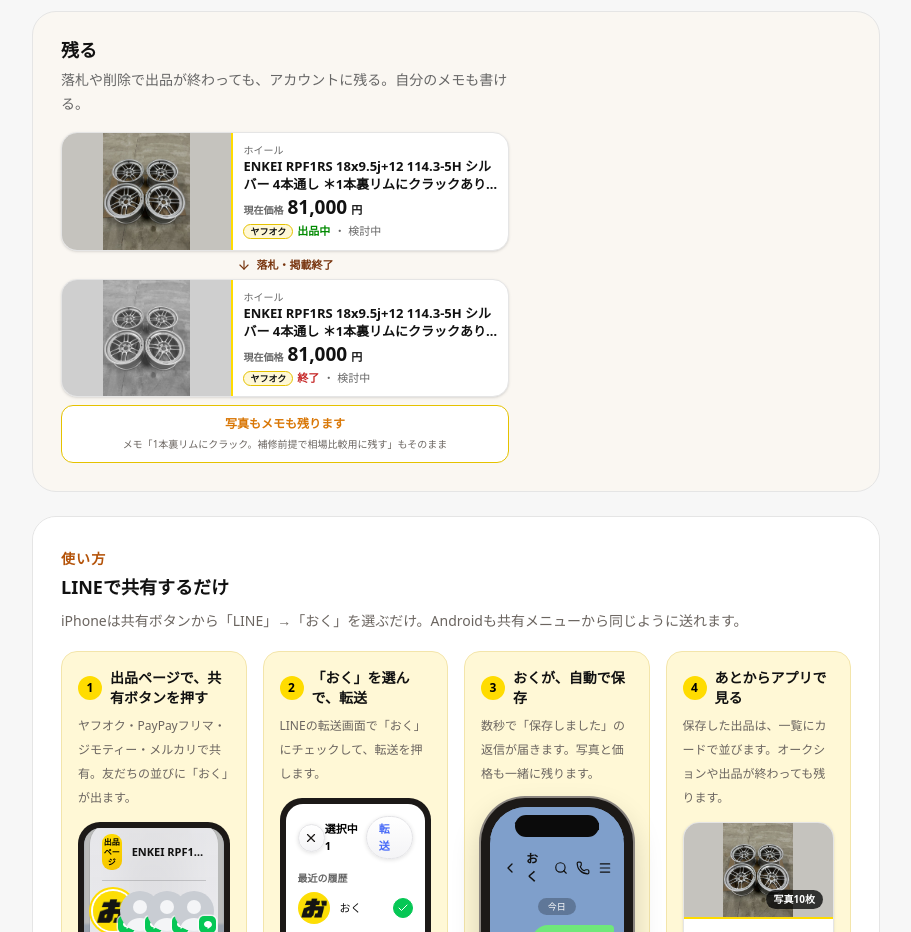
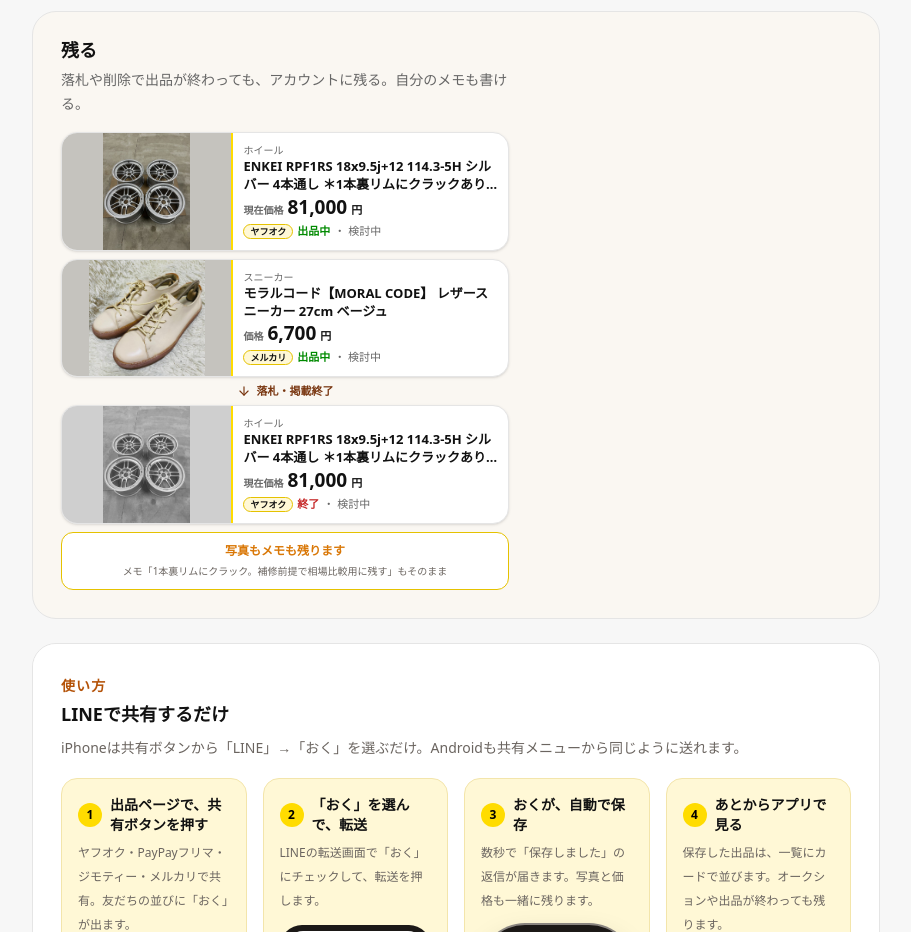
Before and after one commit to goodgunu/oku, a Next.js app: page / in a window 1280 px wide. Shown: the part 1600-2532 px from the top of the page, without its empty margins (184-1095 px from the left). Built offline with nearby package versions, Linux system fonts and the light colour scheme; no server answers.

Commit message:
Add ゆうが's Mercari listing as a second tutorial example.
Keep the ENKEI Yahoo cards, and show the Moral Code leather sneakers (6,700円, real photo) in the landing list so Mercari is visible too.

```diff
--- a/components/landing-mocks.tsx
+++ b/components/landing-mocks.tsx
@@ -25,12 +25,36 @@ export const SAMPLE_ACTIVE = {
   memo: "1本裏リムにクラック。補修前提で相場比較用に残す",
 };
 
+export const SAMPLE_MERCARI = {
+  site: "メルカリ",
+  category: "スニーカー",
+  title: "モラルコード【MORAL CODE】 レザースニーカー 27cm ベージュ",
+  titleShort: "モラルコード レザースニーカー 27cm",
+  priceLabel: "価格",
+  price: "6,700円",
+  priceNumber: "6,700",
+  photoCount: 10,
+  photo: "/samples/moral-code.jpg",
+};
+
+type Sample = {
+  site: string;
+  category: string;
+  title: string;
+  titleShort: string;
+  priceLabel: string;
+  price: string;
+  priceNumber: string;
+  photo: string;
+  photoCount: number;
+};
+
 const PHOTO_BG = "#C5C3BE";
 
-export function SamplePhoto({ className = "" }: { className?: string }) {
+export function SamplePhoto({ src = SAMPLE_ACTIVE.photo, className = "" }: { src?: string; className?: string }) {
   return (
     <Image
-      src={SAMPLE_ACTIVE.photo}
+      src={src}
       alt=""
       fill
       sizes="(max-width: 640px) 100vw, 420px"
@@ -39,20 +63,20 @@ export function SamplePhoto({ className = "" }: { className?: string }) {
   );
 }
 
-function Price({ size = 20 }: { size?: number }) {
+function Price({ sample, size = 20 }: { sample: Sample; size?: number }) {
   return (
     <p className="flex items-baseline gap-1 leading-none">
-      <span className="text-[10px] font-bold" style={{ color: "#666666" }}>{SAMPLE_ACTIVE.priceLabel}</span>
-      <span className="font-extrabold tabular-nums text-ink" style={{ fontSize: size }}>{SAMPLE_ACTIVE.priceNumber}</span>
+      <span className="text-[10px] font-bold" style={{ color: "#666666" }}>{sample.priceLabel}</span>
+      <span className="font-extrabold tabular-nums text-ink" style={{ fontSize: size }}>{sample.priceNumber}</span>
       <span className="text-[11px] font-bold text-ink">円</span>
     </p>
   );
 }
 
-function Badge() {
+function Badge({ sample }: { sample: Sample }) {
   return (
     <span className="inline-flex shrink-0 items-center rounded-full border border-[#E5C200] bg-[#FFF8D6] px-1.5 py-0.5 text-[9px] leading-none font-bold text-ink">
-      {SAMPLE_ACTIVE.site}
+      {sample.site}
     </span>
   );
 }
@@ -66,18 +90,18 @@ function SpecChip({ label, value }: { label: string; value: string }) {
   );
 }
 
-export function MiniCard({ ended }: { ended: boolean }) {
+export function MiniCard({ ended, sample = SAMPLE_ACTIVE }: { ended: boolean; sample?: Sample }) {
   return (
     <div className="flex min-w-0 overflow-hidden rounded-2xl border border-border bg-white shadow-sm">
       <div className={`relative w-[38%] shrink-0 self-stretch overflow-hidden ${ended ? "grayscale opacity-80" : ""}`} style={{ background: PHOTO_BG }}>
-        <SamplePhoto />
+        <SamplePhoto src={sample.photo} />
       </div>
       <div className="min-w-0 flex-1 border-l-2 p-2.5" style={{ borderColor: YELLOW }}>
-        <p className="text-[10px] font-medium" style={{ color: "#666666" }}>{SAMPLE_ACTIVE.category}</p>
-        <p className="line-clamp-2 break-words text-[13px] leading-snug font-bold text-ink">{SAMPLE_ACTIVE.title}</p>
-        <div className="mt-1"><Price size={19} /></div>
+        <p className="text-[10px] font-medium" style={{ color: "#666666" }}>{sample.category}</p>
+        <p className="line-clamp-2 break-words text-[13px] leading-snug font-bold text-ink">{sample.title}</p>
+        <div className="mt-1"><Price sample={sample} size={19} /></div>
         <p className="mt-1.5 flex flex-wrap items-center gap-x-1 gap-y-1 text-[11px]">
-          <Badge />
+          <Badge sample={sample} />
           <span className={ended ? "font-bold text-ended" : "font-bold text-live"}>{ended ? "終了" : "出品中"}</span>
           <span className="text-muted"> ・ 検討中</span>
         </p>
@@ -86,16 +110,19 @@ export function MiniCard({ ended }: { ended: boolean }) {
   );
 }
 
-// 出品中と終了を並べて、終わっても残ることを見せる
+// ヤフオクとメルカリの出品中を並べ、終わっても残ることも見せる
 export function MockList() {
   return (
-    <div role="img" aria-label="出品中の商品と、終了しても残る商品（サンプル）" className="mt-4 min-w-0 w-full">
-      <MiniCard ended={false} />
+    <div role="img" aria-label="ヤフオクとメルカリの出品中の商品と、終了しても残る商品（サンプル）" className="mt-4 min-w-0 w-full">
+      <div className="flex flex-col gap-2">
+        <MiniCard ended={false} sample={SAMPLE_ACTIVE} />
+        <MiniCard ended={false} sample={SAMPLE_MERCARI} />
+      </div>
       <div className="flex items-center justify-center gap-1.5 py-1.5 text-[11px] font-bold" style={{ color: "#78350F" }}>
         <ArrowDown className="size-3.5" aria-hidden />
         落札・掲載終了
       </div>
-      <MiniCard ended />
+      <MiniCard ended sample={SAMPLE_ACTIVE} />
       <p
         className="mt-2 rounded-xl px-3 py-2 text-center text-[12px] leading-5 font-bold"
         style={{ background: "#FFFFFF", color: "#1C1917", border: "1px solid #E5C200" }}
```
Also changed, not shown: public/samples/moral-code.jpg (added).
